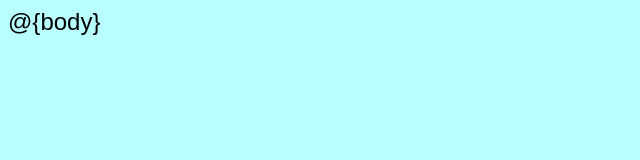
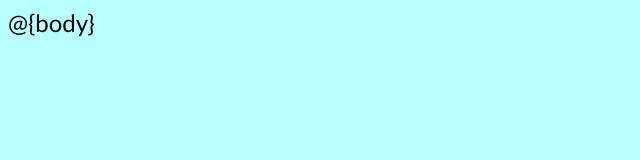
Before and after one commit to EIN-1/p3-quiz-game, a website: page views/layout.html in a window 1280 px wide. Shown: the full height of the page, 0-640 px from the left. Drawn offline with nearby package versions, Linux system fonts and the light colour scheme.

Commit message:
Add changes of body font-family in layout.html file.

```diff
--- a/views/layout.html
+++ b/views/layout.html
@@ -19,7 +19,7 @@
 
     <style>
         body {
-            font-family: Arial;
+            font-family: 'Gill Sans', 'Gill Sans MT', Calibri, 'Trebuchet MS', sans-serif;
             font-size: x-large;
             background-color: hsl(180, 100%, 86%);
             background-repeat: no-repeat;
```
